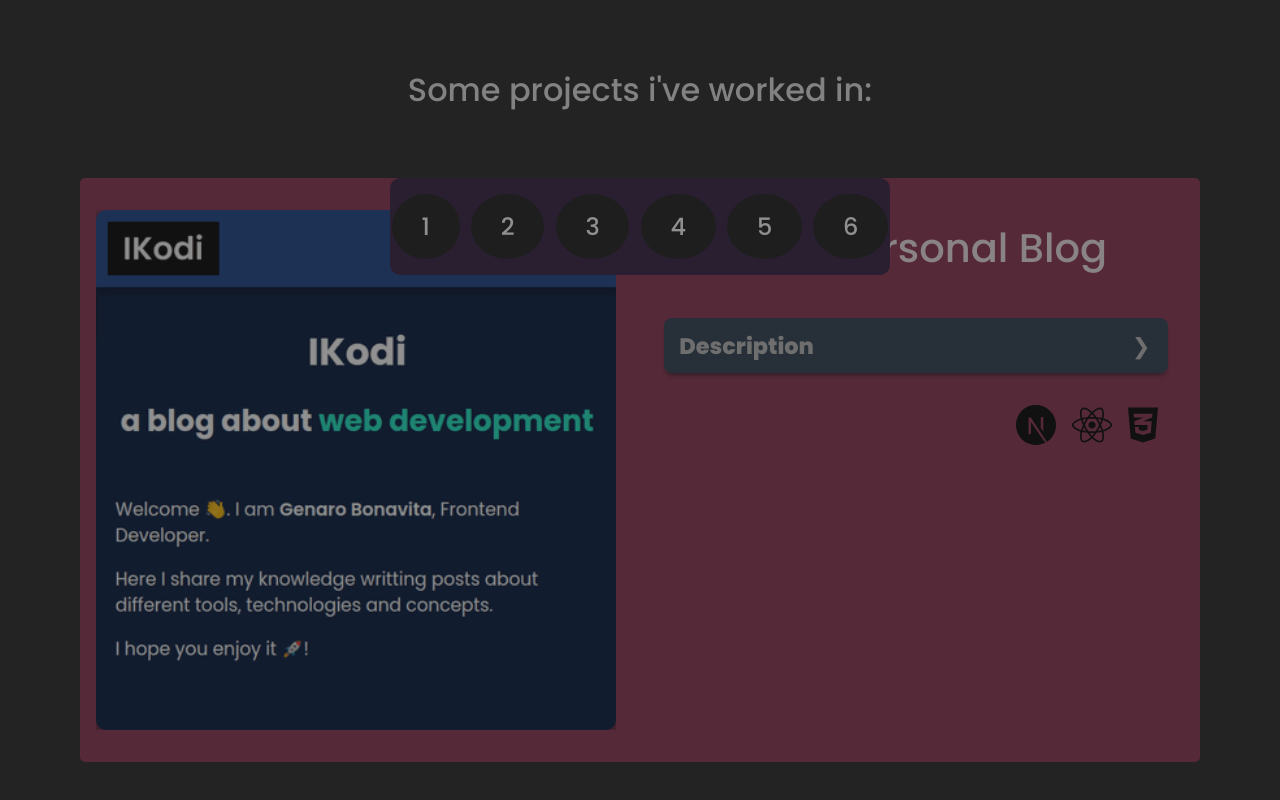
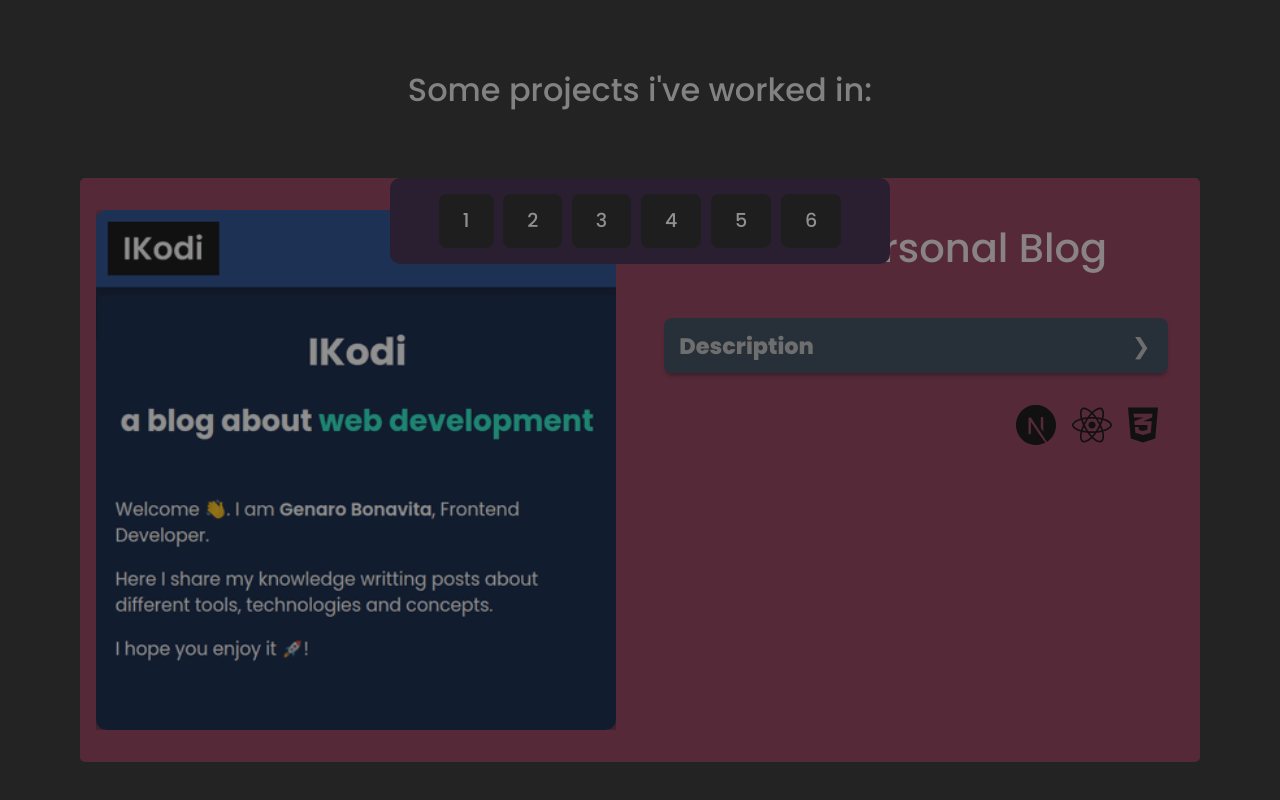
Before and after one commit to genaroibc/portfolio, a React (Vite) app: page / in a window 1280 px wide. Shown: the part 1962-2762 px from the top of the page. Built offline with nearby package versions, Linux system fonts and the light colour scheme.

Commit message:
[FEAT]: update navbar styles in projects section

```diff
--- a/src/components/Projects.jsx
+++ b/src/components/Projects.jsx
@@ -19,12 +19,13 @@ const SLIDER_CLASS = "slider-visible";
 
 const StNav = styled.nav`
   display: flex;
-  justify-content: space-evenly;
+  justify-content: center;
 
   margin: auto;
   margin-top: 1rem;
   gap: 0.6rem;
 
+  flex-wrap: wrap;
   width: 100%;
   max-width: 500px;
 
@@ -36,9 +37,8 @@ const StNav = styled.nav`
   border-radius: 10px;
 
   button {
-    font-size: 1.5rem;
+    font-size: 1.2rem;
     text-align: center;
-    border-radius: 50%;
   }
 `;
 
```
